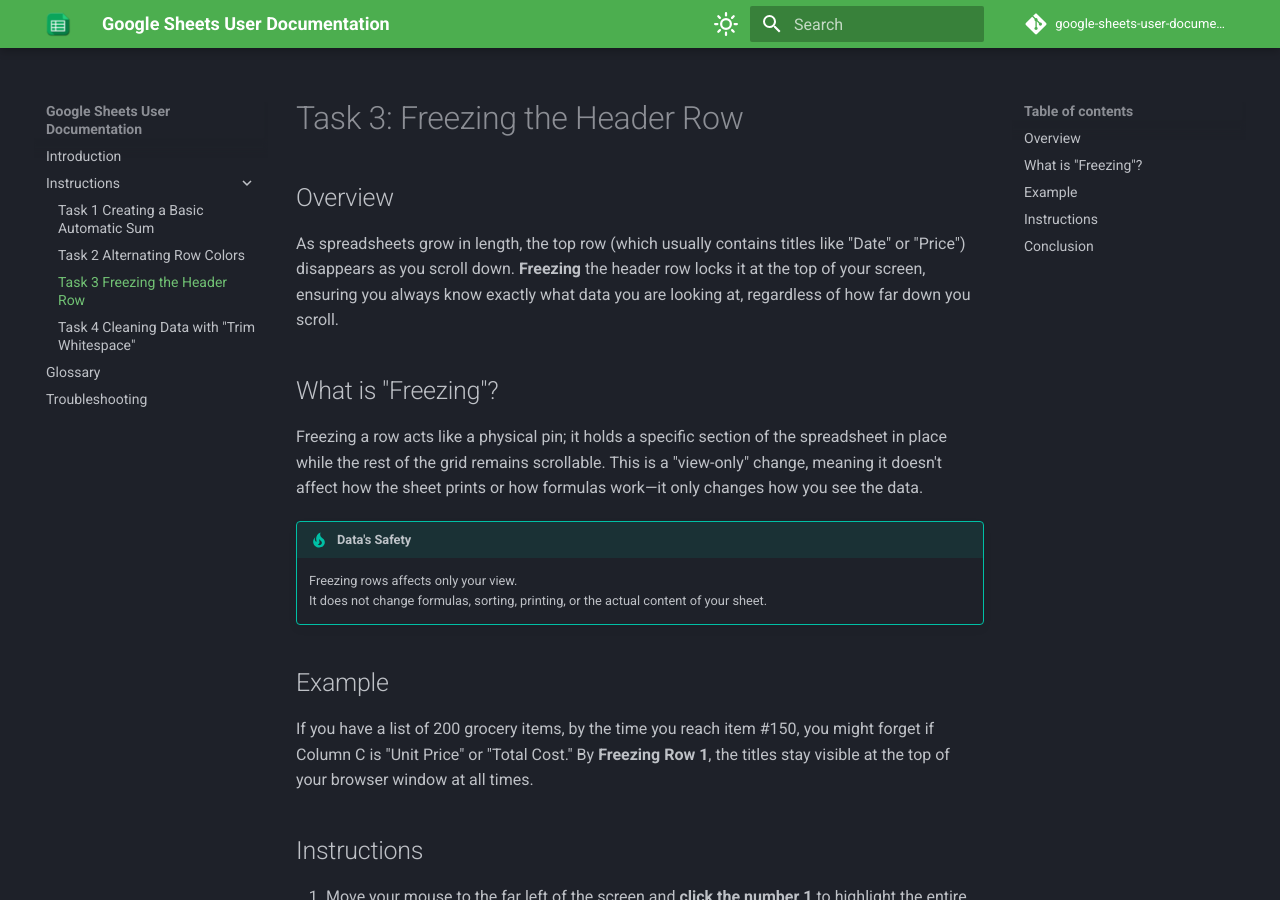
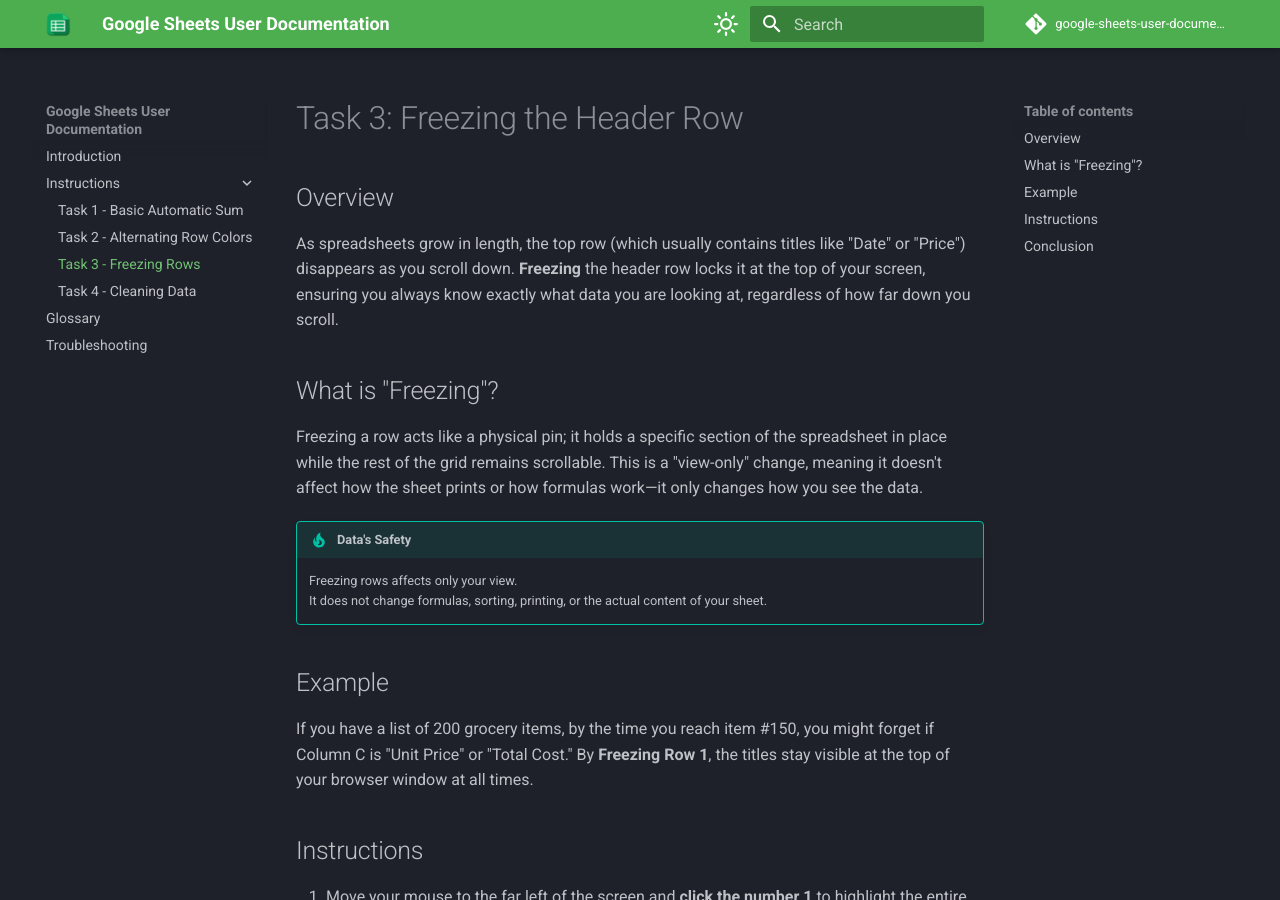
Before and after one commit to SamRosati/google-sheets-user-documentation, an MkDocs documentation site: the page built from docs/Instruction-Pages/task3.md, in a window 1280 px wide and 900 px high. Built offline with MkDocs 1.6.1 and Material for MkDocs 9.7.7, drawn with Linux system fonts in a browser that asks for light colours; comment, search, counter and statistics services are not loaded.

Commit message:
shortened task names

```diff
--- a/mkdocs.yml
+++ b/mkdocs.yml
@@ -26,10 +26,10 @@
 nav:
   - Introduction: index.md
   - Instructions:
-      - Task 1 Creating a Basic Automatic Sum: Instruction-Pages/task1.md
-      - Task 2 Alternating Row Colors: Instruction-Pages/task2.md
-      - Task 3 Freezing the Header Row: Instruction-Pages/task3.md
-      - Task 4 Cleaning Data with "Trim Whitespace": Instruction-Pages/task4.md
+      - Task 1 - Basic Automatic Sum: Instruction-Pages/task1.md
+      - Task 2 - Alternating Row Colors: Instruction-Pages/task2.md
+      - Task 3 - Freezing Rows: Instruction-Pages/task3.md
+      - Task 4 - Cleaning Data: Instruction-Pages/task4.md
   - Glossary: Glossary/index.md
   - Troubleshooting: Troubleshooting-Guide/index.md
 
```
